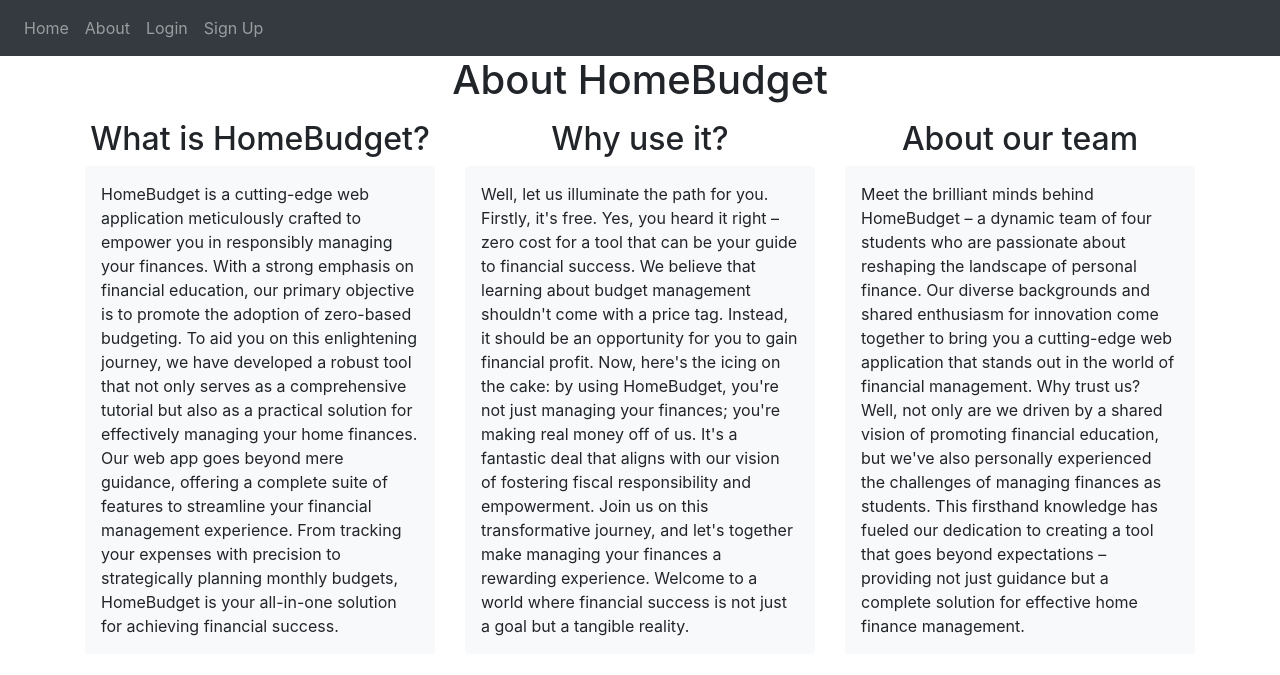
After one commit to justynagibas/HomeBudgetApp, a Flask app: page /about in a window 1280 px wide. The commit adds this page. Shown: the top 675 px of the page. Run offline with Flask 3, Linux system fonts and the light colour scheme; parts of the project's set-up code (start-up, migrations or seed data) failed here and were passed over; some libraries are stand-ins or nearby versions.

Commit message:
Added about page

```diff
--- a/app/routes/routes.py
+++ b/app/routes/routes.py
@@ -50,3 +50,8 @@ def logout():
     else:
         flash("You need to log in before you can log out")
     return redirect(url_for("home"))
+
+
+@app.route("/about")
+def about():
+    return render_template("about.html")
--- /dev/null
+++ b/app/templates/about.html
@@ -0,0 +1,32 @@
+{% extends "main_layout.html" %} {% block content %}
+    <div class="container text-center">
+        <h1>About HomeBudget</h1>
+    </div>
+    <div class="row mt-3">
+        <div class="col-md-4">
+            <div class="vertical-div">
+                <h2 style="text-align: center;">What is HomeBudget?</h2>
+                <div class="rounded bg-light p-3">
+                    HomeBudget is a cutting-edge web application meticulously crafted to empower you in responsibly managing your finances. With a strong emphasis on financial education, our primary objective is to promote the adoption of zero-based budgeting. To aid you on this enlightening journey, we have developed a robust tool that not only serves as a comprehensive tutorial but also as a practical solution for effectively managing your home finances. Our web app goes beyond mere guidance, offering a complete suite of features to streamline your financial management experience. From tracking your expenses with precision to strategically planning monthly budgets, HomeBudget is your all-in-one solution for achieving financial success.
+                </div>
+            </div>
+        </div>
+        <div class="col-md-4">
+            <div class="vertical-div">
+                <h2 style="text-align: center;">Why use it?</h2>
+                <div class="rounded bg-light p-3">
+                    Well, let us illuminate the path for you. Firstly, it's free. Yes, you heard it right – zero cost for a tool that can be your guide to financial success. We believe that learning about budget management shouldn't come with a price tag. Instead, it should be an opportunity for you to gain financial profit. Now, here's the icing on the cake: by using HomeBudget, you're not just managing your finances; you're making real money off of us. It's a fantastic deal that aligns with our vision of fostering fiscal responsibility and empowerment. Join us on this transformative journey, and let's together make managing your finances a rewarding experience. Welcome to a world where financial success is not just a goal but a tangible reality.
+                </div>
+            </div>
+        </div>
+        <div class="col-md-4">
+            <div class="vertical-div">
+                <h2 style="text-align: center;">About our team</h2>
+                <div class="rounded bg-light p-3">
+                    Meet the brilliant minds behind HomeBudget – a dynamic team of four students who are passionate about reshaping the landscape of personal finance. Our diverse backgrounds and shared enthusiasm for innovation come together to bring you a cutting-edge web application that stands out in the world of financial management. Why trust us? Well, not only are we driven by a shared vision of promoting financial education, but we've also personally experienced the challenges of managing finances as students. This firsthand knowledge has fueled our dedication to creating a tool that goes beyond expectations – providing not just guidance but a complete solution for effective home finance management.
+                </div>
+            </div>
+            </div>
+        </div>
+    </div>
+{% endblock %}
--- a/app/templates/main_layout.html
+++ b/app/templates/main_layout.html
@@ -30,6 +30,7 @@
       <div class="collapse navbar-collapse" id="navbar">
         <div class="navbar-nav">
           <a class="nav-item nav-link" id="Main" href="/">Home</a>
+          <a class="nav-item nav-link" id="About" href="/about">About</a>
           {% if current_user.is_authenticated %}
           <a class="nav-item nav-link" id="logout" href="/logout">Logout</a>
           {% else %}
```
